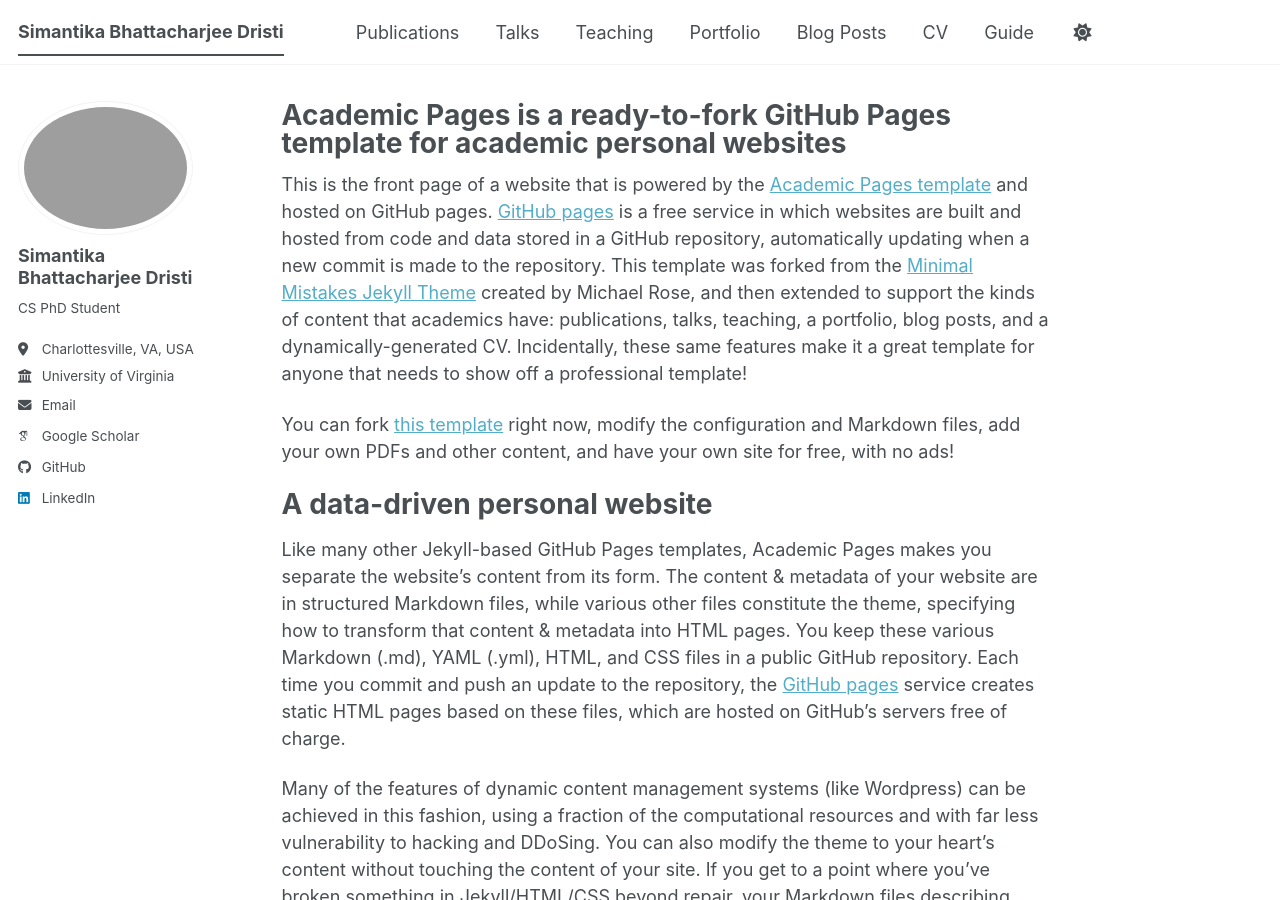
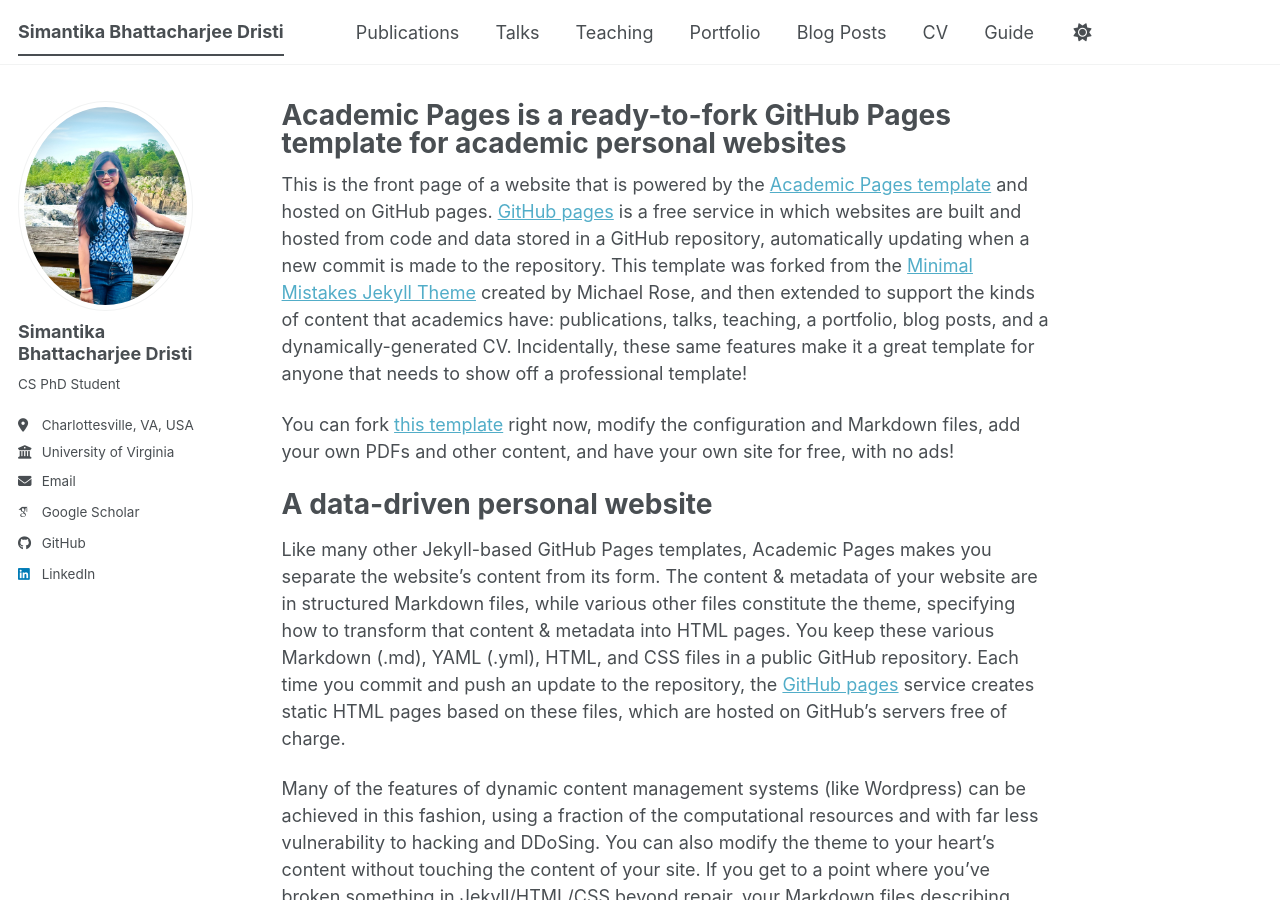
Before and after one commit to Dristi123/Dristi123.github.io, a Jekyll site: the page built from _pages/about.md, in a window 1280 px wide and 900 px high. Built offline with Jekyll 4.4.1, drawn with Linux system fonts in a browser that asks for light colours; some web fonts are replaced; a script bundle is joined from its source files by our own code; library files that are not in the unit come from our copies.

Commit message:
Update author avatar filename in config

```diff
--- a/_config.yml
+++ b/_config.yml
@@ -23,7 +23,7 @@
 #               Additional customization can be done by editing /_includes/author-profile.html
 author:
   # Biographic information
-  avatar           : "picture.jpg"
+  avatar           : "pp.jpg"
   name             : "Simantika Bhattacharjee Dristi"
   pronouns         : # example: "she/her"
   bio              : "CS PhD Student"
```
